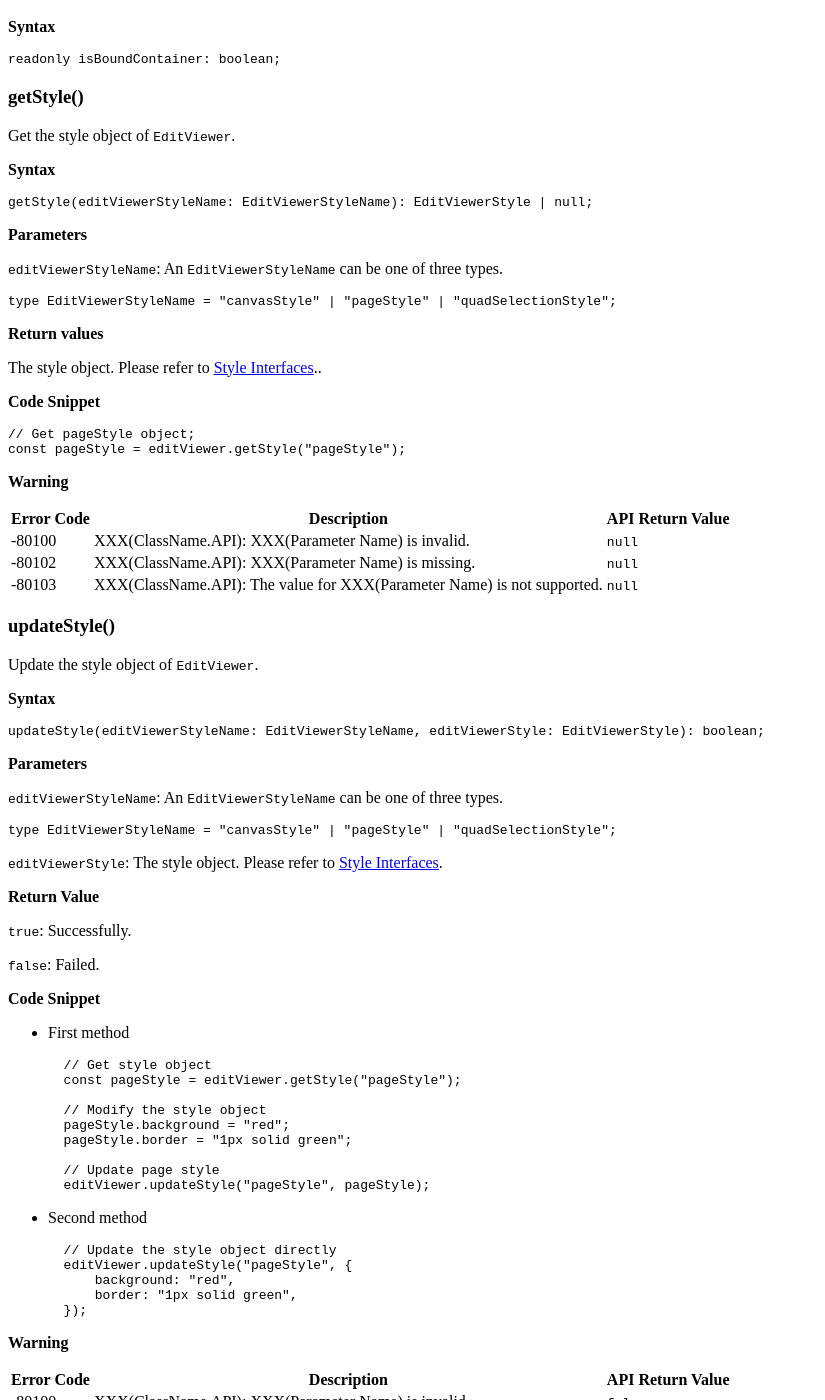
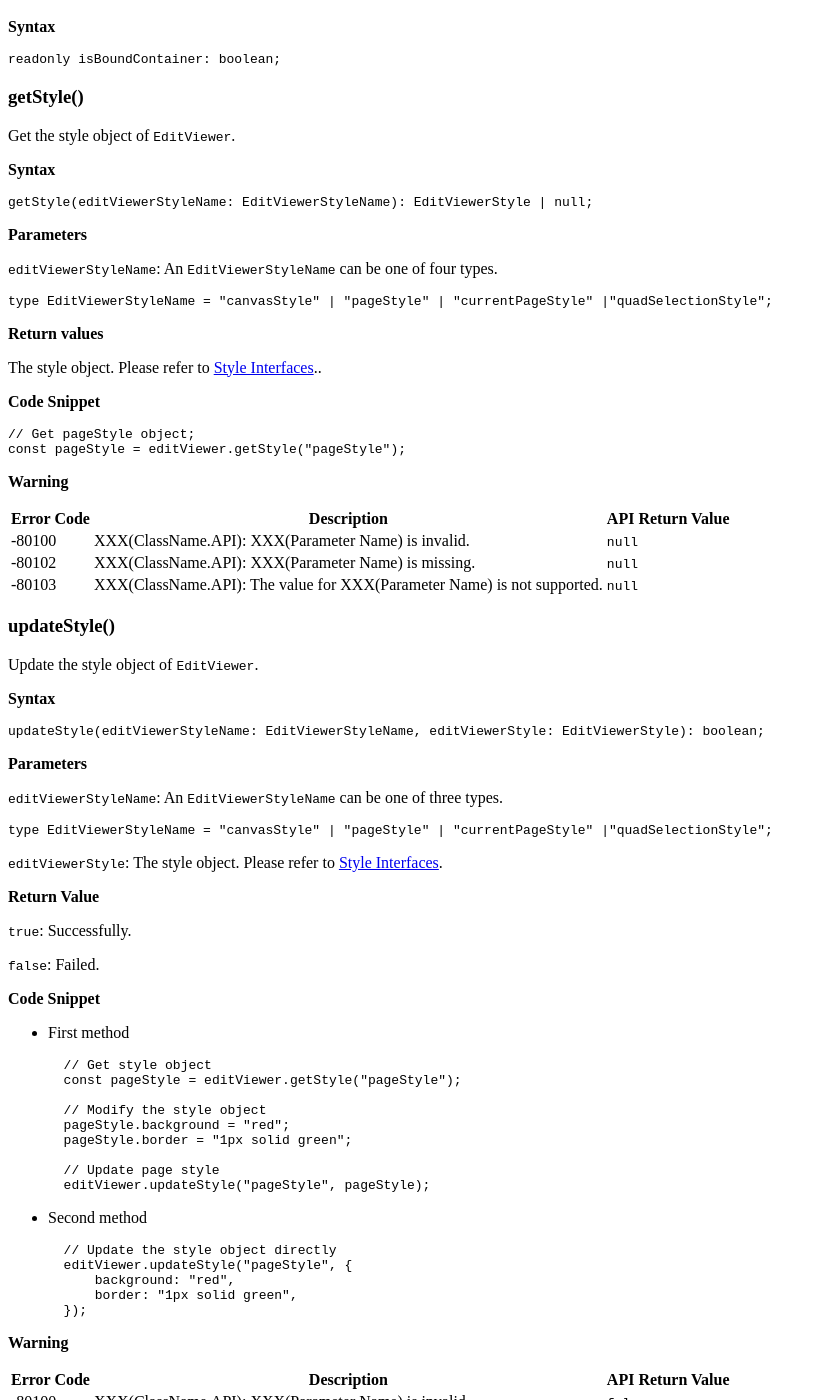
Before and after one commit to dynamsoft-docs/document-viewer-docs, a Jekyll site: the page built from api/class/editviewer.md, in a window 1280 px wide and 1400 px high, scrolled down 4252 px. Shown: the whole window, without its empty margins (0-825 px from the left). Built offline with Jekyll 4.4.1, drawn with Linux system fonts in a browser that asks for light colours.

Commit message:
add currentPageStyle to editviewer

````diff
--- a/api/class/editviewer.md
+++ b/api/class/editviewer.md
@@ -250,10 +250,10 @@ getStyle(editViewerStyleName: EditViewerStyleName): EditViewerStyle | null;
 
 **Parameters**
 
-`editViewerStyleName`: An `EditViewerStyleName` can be one of three types.
+`editViewerStyleName`: An `EditViewerStyleName` can be one of four types.
 
 ```typescript
-type EditViewerStyleName = "canvasStyle" | "pageStyle" | "quadSelectionStyle";
+type EditViewerStyleName = "canvasStyle" | "pageStyle" | "currentPageStyle" |"quadSelectionStyle";
 ```
 
 **Return values**
@@ -290,7 +290,7 @@ updateStyle(editViewerStyleName: EditViewerStyleName, editViewerStyle: EditViewe
 `editViewerStyleName`: An `EditViewerStyleName` can be one of three types.
 
 ```typescript
-type EditViewerStyleName = "canvasStyle" | "pageStyle" | "quadSelectionStyle";
+type EditViewerStyleName = "canvasStyle" | "pageStyle" | "currentPageStyle" |"quadSelectionStyle";
 ```
 
 `editViewerStyle`: The style object. Please refer to [Style Interfaces]({{ site.api }}interface/styleinterface/index.html).
````
Also changed, not shown: api/interface/editviewerconfig.md (+5 -0 lines), viewer/viewerconfig.md (+4 -0 lines).
